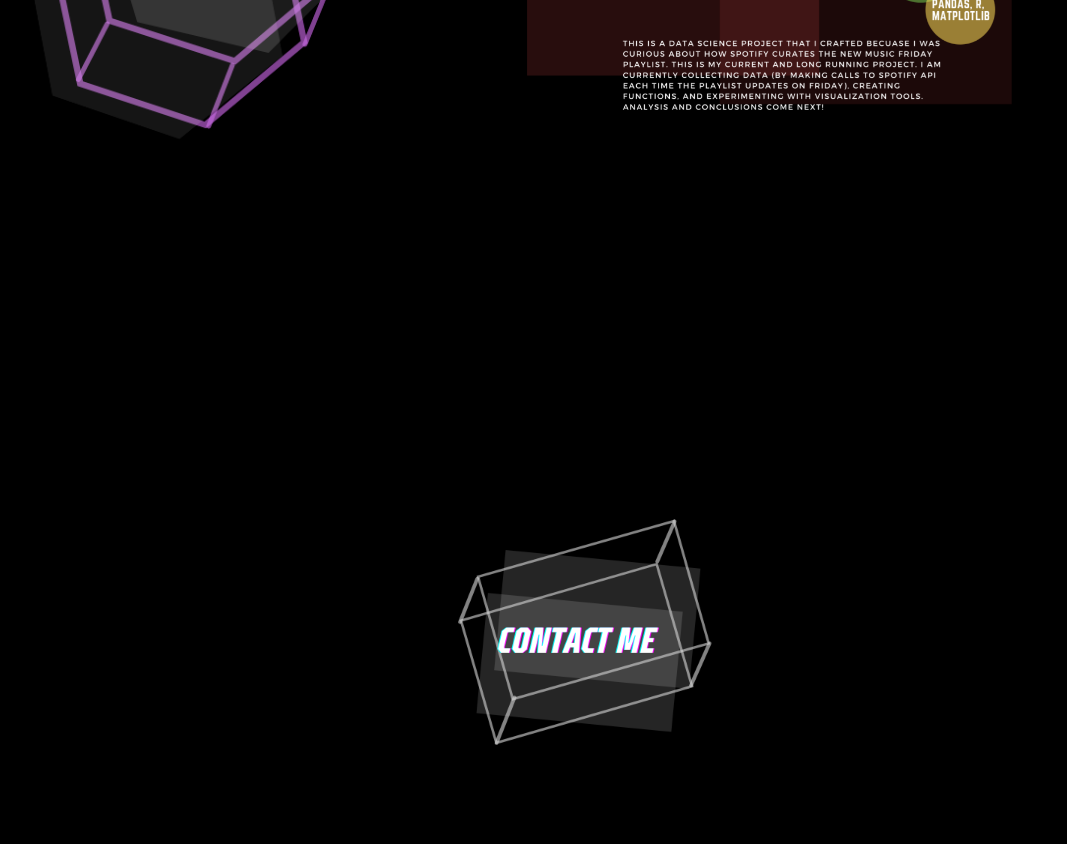
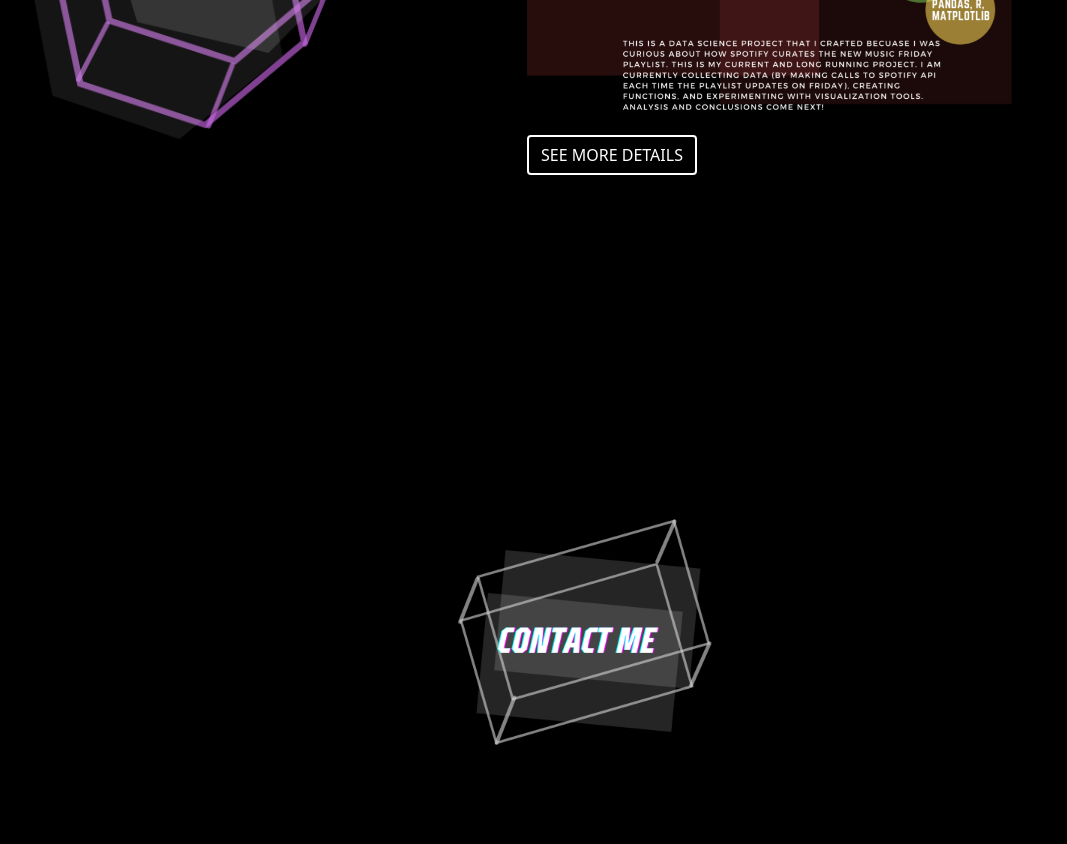
Before and after one commit to sabrinalem/portfolio, a plain HTML site: page js/index.html in a window 1280 px wide. Shown: the part 2673-3517 px from the top of the page, without its empty margins (125-1192 px from the left). Drawn offline with nearby package versions, Linux system fonts and the light colour scheme; a web font is replaced by a local one.

Commit message:
Update index.html

```diff
--- a/js/index.html
+++ b/js/index.html
@@ -226,6 +226,7 @@
                                 </button>
                             </a>
                           </div>
+                          <a href="/js/projects.html"><button type="button" class="btn button primary-button mr-4 text-uppercase">See More Details</button> </a>
                         </div>
                     </div>
                 </div>
```
